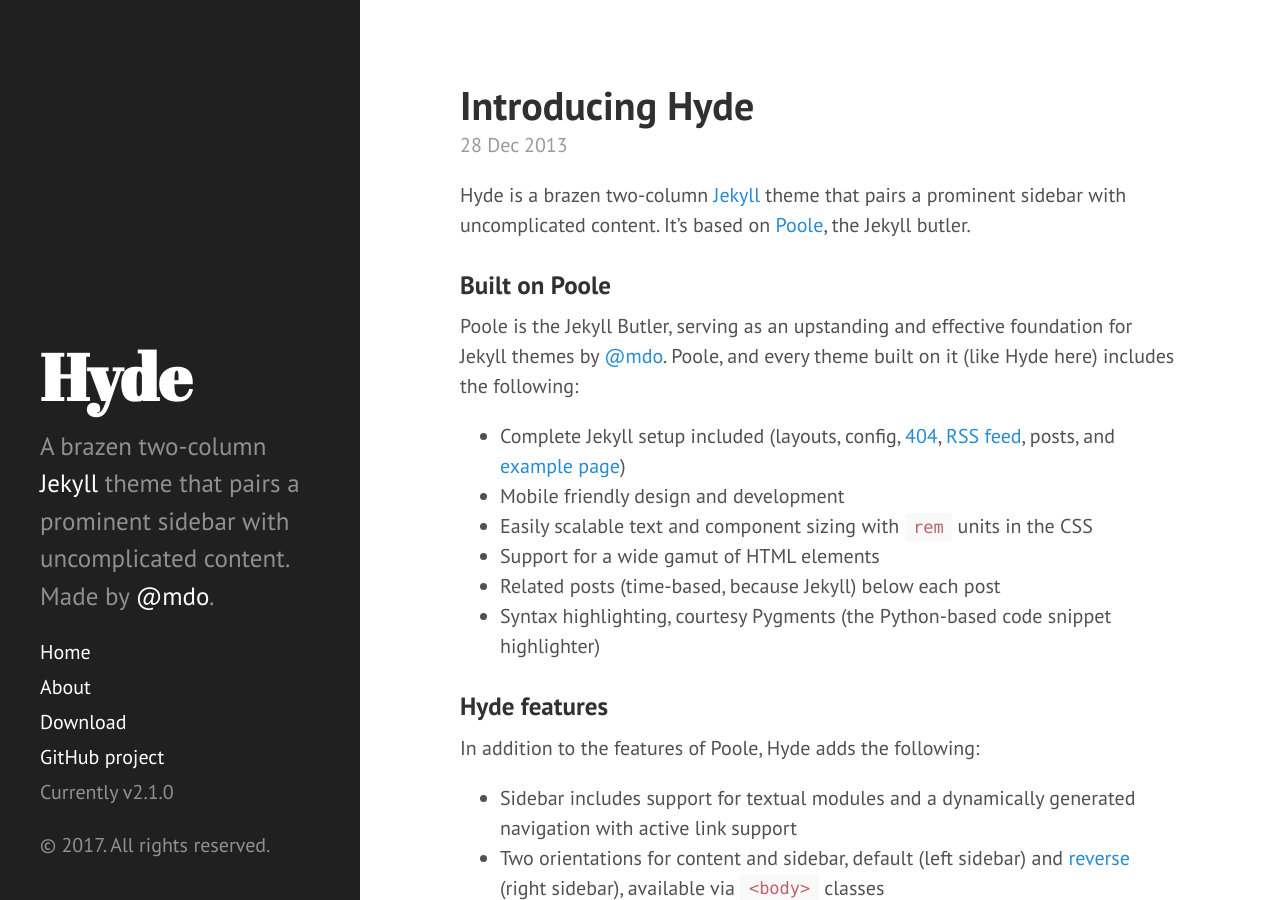
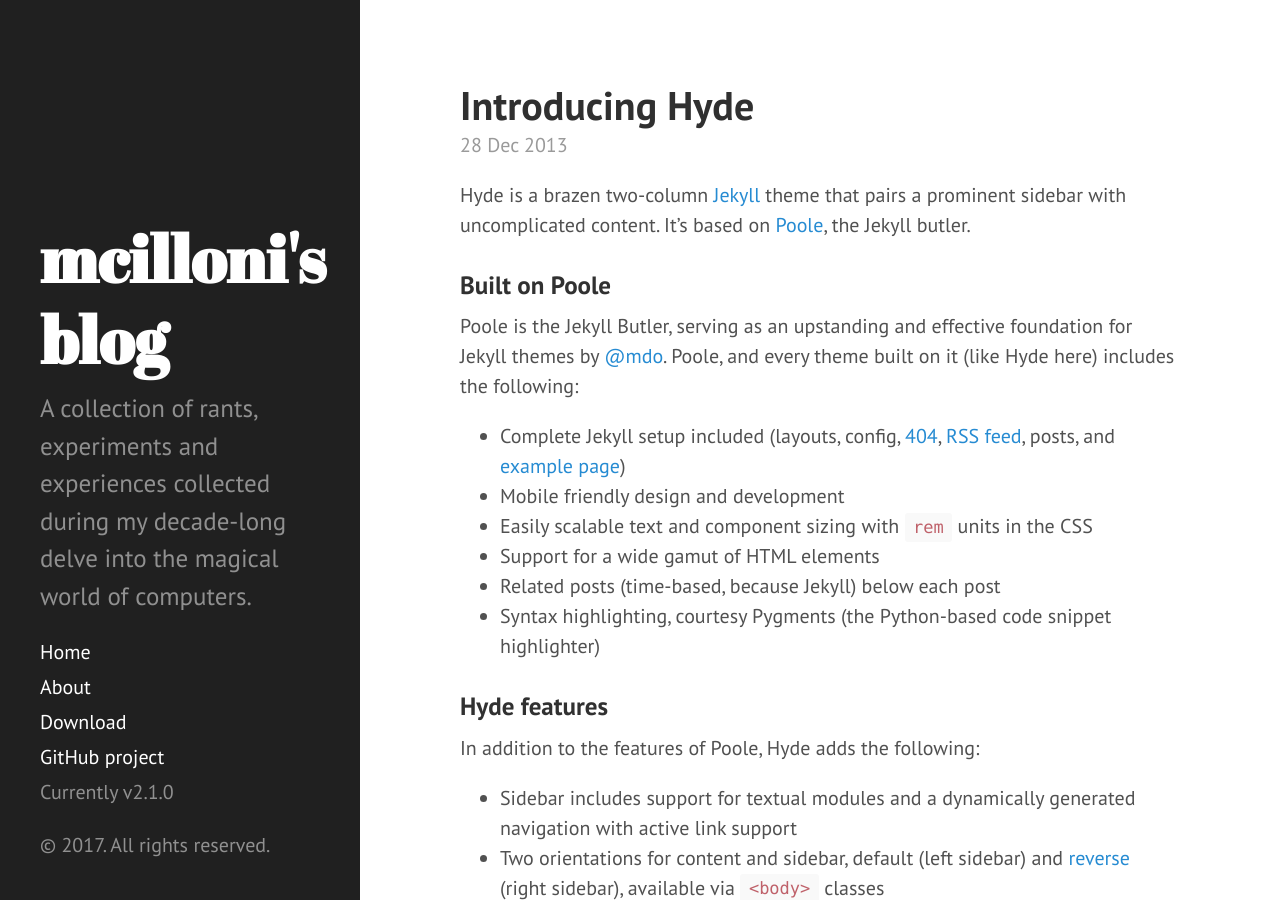
Before and after one commit to mcilloni/mcilloni.github.io, a Jekyll site: the page built from index.html, in a window 1280 px wide and 900 px high. Built offline with Jekyll 4.4.1, drawn with Linux system fonts in a browser that asks for light colours; the list of posts is cut into pages by our own code.

Commit message:
Fixes again

```diff
--- a/_config.yml
+++ b/_config.yml
@@ -1,21 +1,21 @@
 # Dependencies
 markdown:         kramdown
-highlighter:      pygments
+highlighter:      rouge
 
 # Permalinks
 permalink:        pretty
 gem: [jekyll-paginate, jekyll-gists]
 
 # Setup
-title:            Hyde
-tagline:          'A Jekyll theme'
-description:      'A brazen two-column <a href="http://jekyllrb.com" target="_blank">Jekyll</a> theme that pairs a prominent sidebar with uncomplicated content. Made by <a href="https://twitter.com/mdo" target="_blank">@mdo</a>.'
-url:              http://hyde.getpoole.com
+title:            mcilloni's blog
+tagline:          'A simple blog for rather complicated topics'
+description:      'A collection of rants, experiments and experiences collected during my decade-long delve into the magical world of computers.'
+url:              https://www.mcilloni.ovh
 baseurl:          /
 
 author:
-  name:           'Mark Otto'
-  url:            https://twitter.com/mdo
+  name:           'Marco Cilloni'
+  url:            https://twitter.com/mcilloni
 
 paginate:         5
 
@@ -23,4 +23,4 @@ paginate:         5
 version:          2.1.0
 
 github:
-  repo:           https://github.com/poole/hyde
+  repo:           https://github.com/mcilloni/mcilloni.github.io
```
